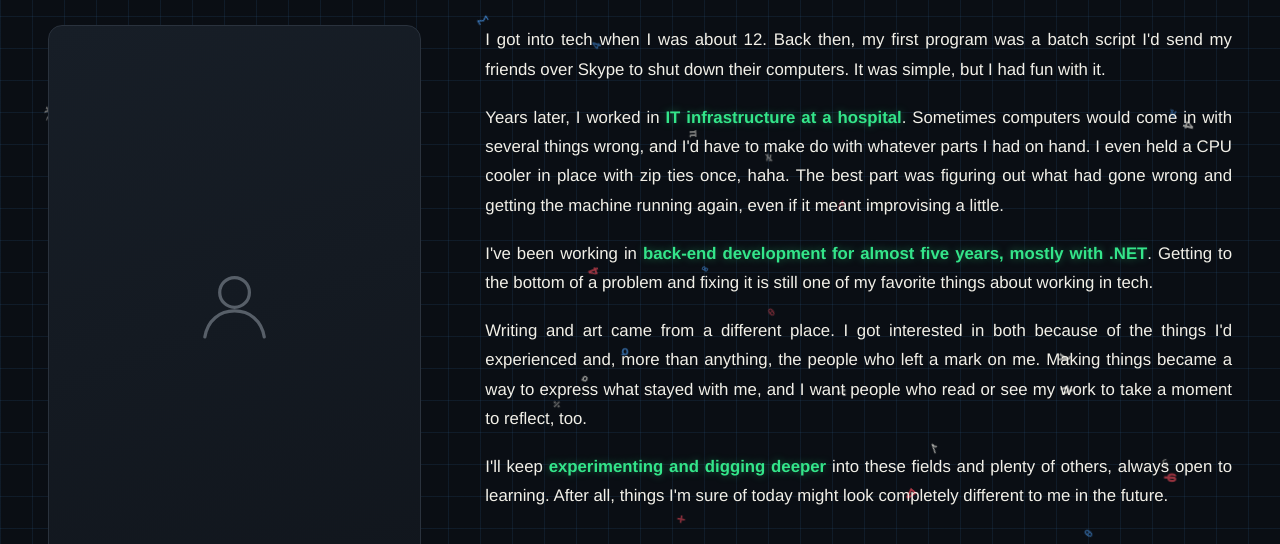
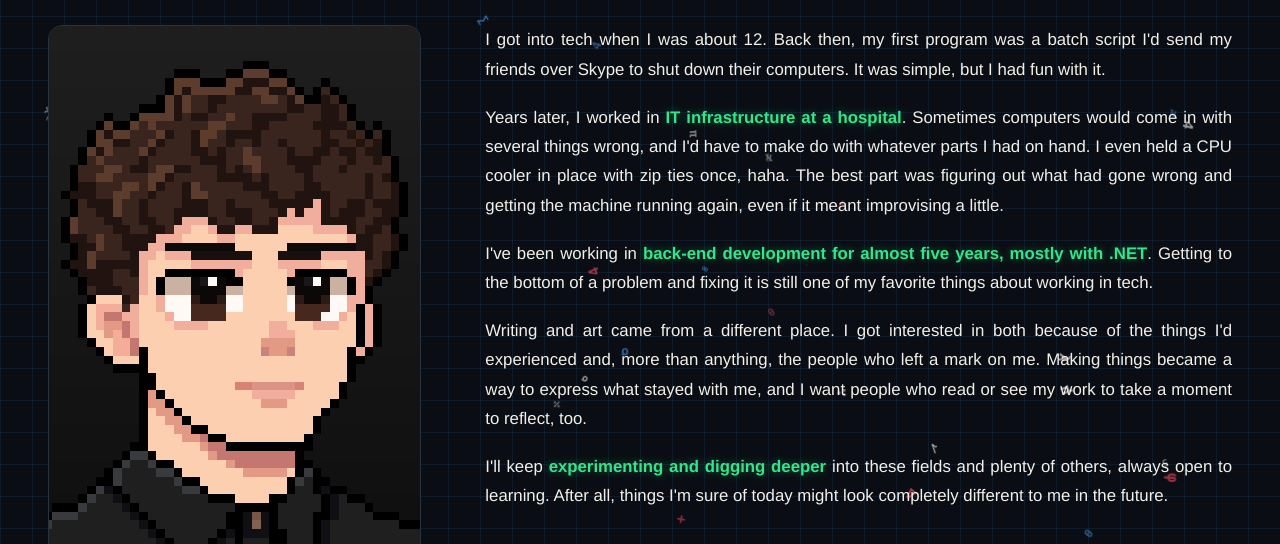
Before and after one commit to johnsubtil/portfolio, an Astro site: page /en-us/about/ in a window 1280 px wide. Shown: the part 240-784 px from the top of the page. Built offline with nearby package versions, Linux system fonts and the light colour scheme; Astro itself is replaced by a stand-in of ours.

Commit message:
content: add the pixel art portrait to the about page

```diff
--- a/src/config/site.ts
+++ b/src/config/site.ts
@@ -23,5 +23,4 @@ export const site = {
   ],
 } as const;
 
-// Path of the About page photo under public/, e.g. '/images/about/portrait.jpg' (4:5).
-export const aboutPortrait: string | undefined = undefined;
+export const aboutPortrait: string | undefined = '/images/about/portrait.png';
--- a/src/i18n/messages/en-us.json
+++ b/src/i18n/messages/en-us.json
@@ -145,7 +145,7 @@
       "Writing and art came from a different place. I got interested in both because of the things I'd experienced and, more than anything, the people who left a mark on me. Making things became a way to express what stayed with me, and I want people who read or see my work to take a moment to reflect, too.",
       "I'll keep <strong>experimenting and digging deeper</strong> into these fields and plenty of others, always open to learning. After all, things I'm sure of today might look completely different to me in the future."
     ],
-    "portraitAlt": "Portrait",
+    "portraitAlt": "Pixel art portrait",
     "reachLabel": "Reach me"
   },
   "home": {
--- a/src/i18n/messages/pt-br.json
+++ b/src/i18n/messages/pt-br.json
@@ -145,7 +145,7 @@
       "Com a escrita e a arte foi diferente. Esse interesse veio muito do que vivi, principalmente das pessoas que me marcaram pelo caminho. Criar virou um jeito de expressar o que ficou dessas experiências e quero que quem lê ou vê minhas obras pare um pouco pra refletir também.",
       "Vou seguir <strong>experimentando e me aprofundando</strong> nessas e em muitas outras áreas, sempre disposto a aprender. Afinal, coisas que hoje dou por certas podem parecer completamente diferentes no futuro."
     ],
-    "portraitAlt": "Retrato",
+    "portraitAlt": "Retrato em pixel art",
     "reachLabel": "Fale comigo"
   },
   "home": {
--- a/src/views/AboutPage.astro
+++ b/src/views/AboutPage.astro
@@ -15,7 +15,7 @@ const about = text.about;
   <section class="about-intro" aria-label={about.title}>
     <figure class="portrait" data-placeholder={aboutPortrait ? undefined : ''}>
       {aboutPortrait ? (
-        <img src={aboutPortrait} alt={about.portraitAlt} width="800" height="1000" loading="eager" decoding="async" />
+        <img src={aboutPortrait} alt={about.portraitAlt} width="256" height="256" loading="eager" decoding="async" />
       ) : (
         <svg class="portrait-icon" viewBox="0 0 48 48" fill="none" stroke="currentColor" stroke-width="1.75" stroke-linecap="round" stroke-linejoin="round" aria-hidden="true" focusable="false">
           <circle cx="24" cy="18" r="8" />
@@ -51,7 +51,7 @@ const about = text.about;
 
   .portrait { grid-area: portrait; align-self: stretch; min-height: 20rem; max-height: 47cqw; position: relative; display: grid; place-items: center; width: 100%; margin: 0; overflow: hidden; border: 1px solid var(--line); border-radius: var(--radius-card); background: var(--surface); }
   .portrait > * { grid-area: 1 / 1; }
-  .portrait img { position: absolute; inset: 0; width: 100%; height: 100%; object-fit: cover; border-radius: 0; }
+  .portrait img { position: absolute; inset: 0; width: 100%; height: 100%; object-fit: cover; border-radius: 0; image-rendering: pixelated; }
   .portrait[data-placeholder] { color: var(--muted); background: linear-gradient(160deg, var(--surface-elevated), var(--surface)); }
   .portrait-icon { width: clamp(56px, 24%, 96px); height: auto; opacity: 0.5; }
 
```
Also changed, not shown: public/images/about/portrait.png (added).
